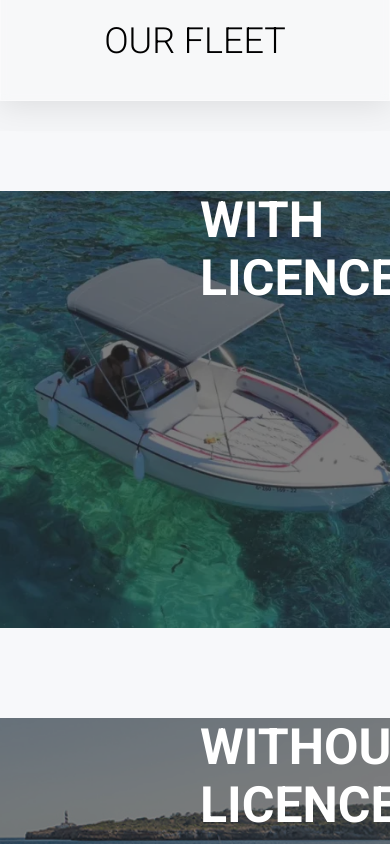
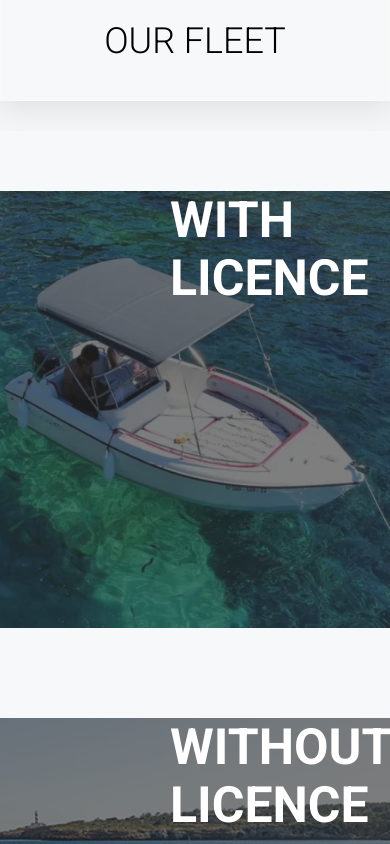
Before and after one commit to DanielBorrego/renturboat, a React (Vite) app: page / in a window 390 px wide. Shown: the part 2260-3104 px from the top of the page. Built offline with nearby package versions, Linux system fonts and the light colour scheme; a web font is replaced by a local one.

Commit message:
texto movil centro 2.0

```diff
--- a/src/Video.css
+++ b/src/Video.css
@@ -252,6 +252,7 @@ a {
 
     .FleetContainerTitle h1 {
         font-size: 36px;
+        align-items: center; /*para que se centre en movil*/
     }
 
     .FleetContainer {
@@ -260,8 +261,8 @@ a {
 
     .FleetContainer div {
         flex-direction: column;
+        margin-left: 0;
         align-items: center;
-        /*margin-left: 0;*/
         row-gap: 30px;
     }
 }
```
